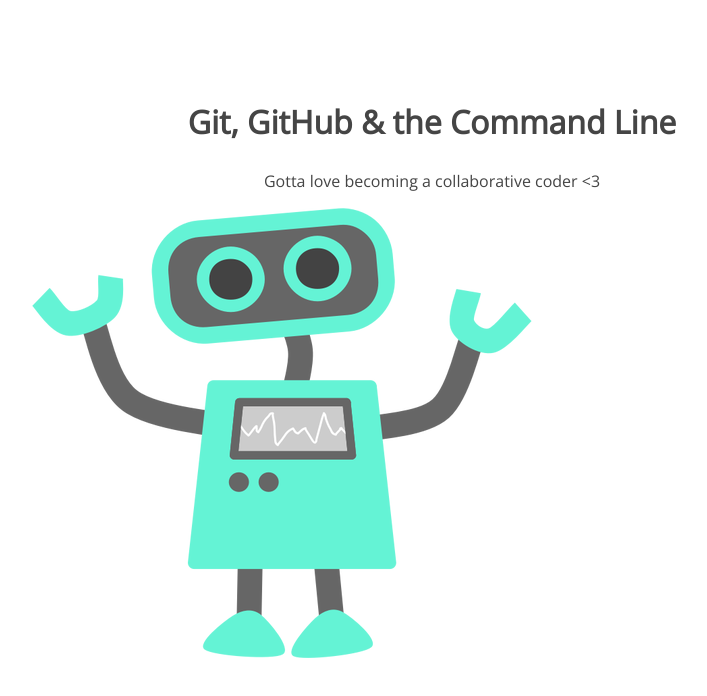
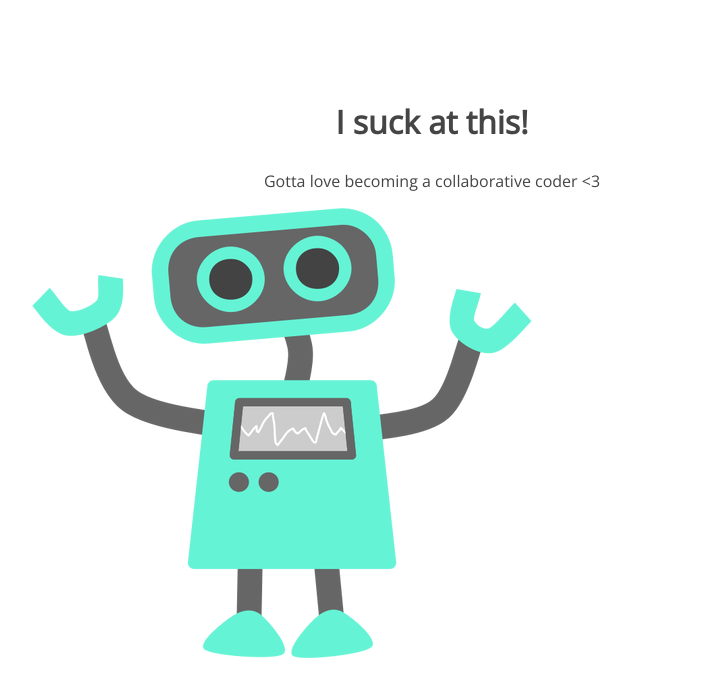
Before and after one commit to bonzillaaa/105-project, a plain HTML site: page index.html in a window 1280 px wide. Shown: the whole page, without its empty margins (208-915 px from the left). Drawn offline with nearby package versions, Linux system fonts and the light colour scheme.

Commit message:
branch experiment

```diff
--- a/index.html
+++ b/index.html
@@ -8,7 +8,7 @@
 </head>
 <body>
 	<section>
-		<h1>Git, GitHub & the Command Line</h1>
+		<h1>I suck at this!</h1>
 		<p>Gotta love becoming a collaborative coder <3</p>
 		<img src="img/happy-blue-robot.png">
 	</section>
```
Also changed, not shown: 1 other file.
